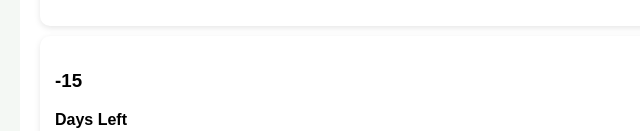
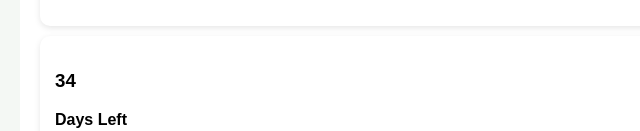
Before and after one commit to ManilaKala/neet, a plain HTML site: page index.html in a window 1280 px wide. Shown: the part 821-952 px from the top of the page, 0-640 px from the left. Drawn offline with Linux system fonts and the light colour scheme.

Commit message:
Update exam date in index.html

```diff
--- a/index.html
+++ b/index.html
@@ -107,8 +107,7 @@
 </section>
 
 <script>
-const examDate = new Date("May 3, 2026 14:00:00").getTime();
-
+const examDate = new Date("June 21, 2026 14:00:00").getTime();
 setInterval(function() {
     const now = new Date().getTime();
     const distance = examDate - now;
```
